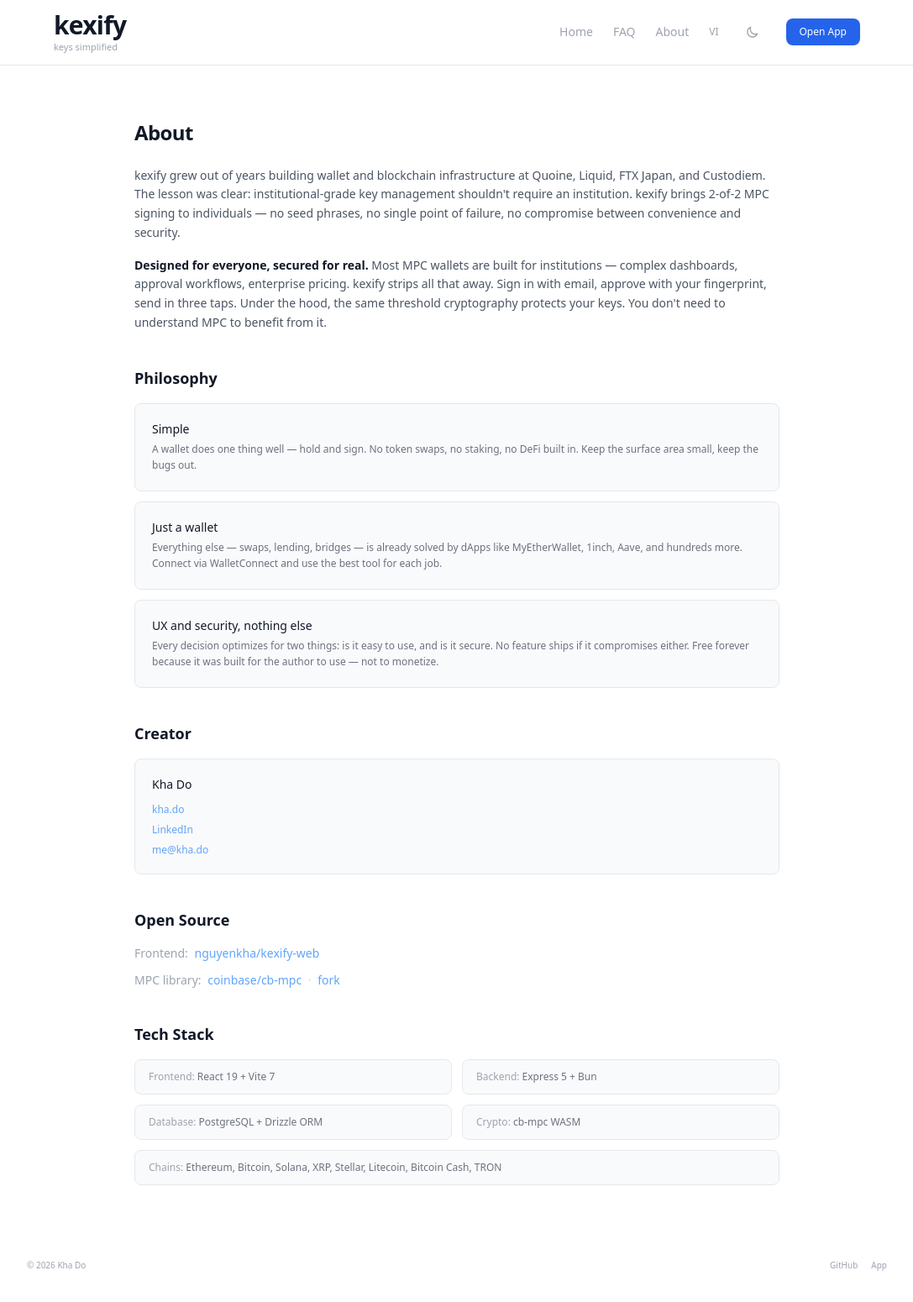
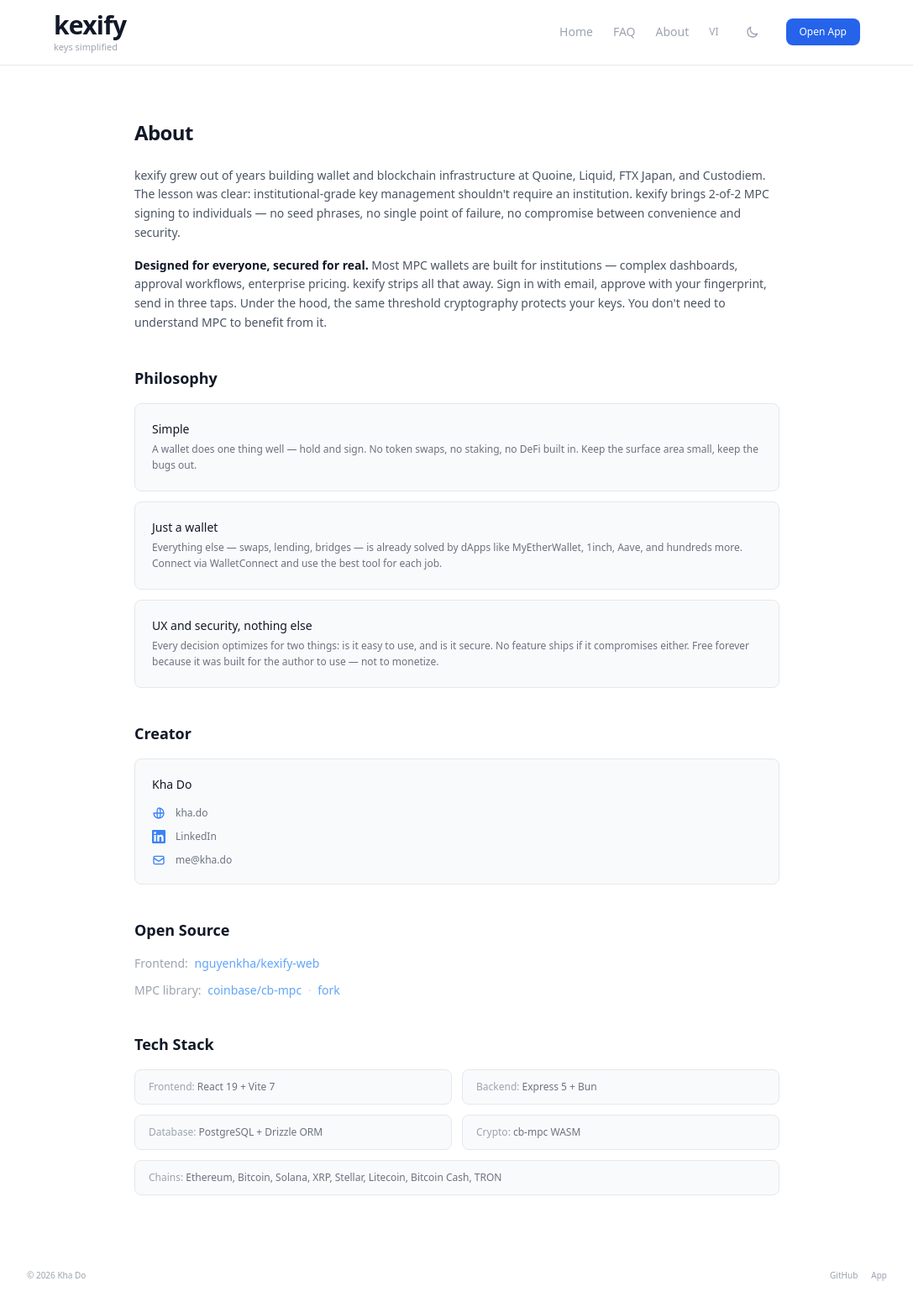
Before and after one commit to nguyenkha/kexify-home, a Jekyll site: the page built from about.html, in a window 1280 px wide. Shown: the whole page at 84% size, without its empty margins (96-1183 px from the left). Built offline with Jekyll 4.4.1, drawn with Linux system fonts in a browser that asks for light colours; nearby versions of some CDN libraries.

Commit message:
fix: add icons to creator contact links on about page

```diff
--- a/about.html
+++ b/about.html
@@ -40,11 +40,20 @@ title: About — kexify
     <div class="mb-10">
       <h2 class="text-lg font-semibold dark:text-white text-gray-900 mb-4">Creator</h2>
       <div class="bg-surface-secondary border border-border-primary rounded-lg p-5">
-        <h3 class="text-sm font-medium dark:text-white text-gray-900 mb-3">Kha Do</h3>
-        <div class="flex flex-col gap-2 text-xs dark:text-gray-400 text-gray-500">
-          <a href="https://kha.do/" class="text-blue-400 hover:text-blue-300 transition-colors">kha.do</a>
-          <a href="https://www.linkedin.com/in/khado/" class="text-blue-400 hover:text-blue-300 transition-colors">LinkedIn</a>
-          <a href="mailto:me@kha.do" class="text-blue-400 hover:text-blue-300 transition-colors">me@kha.do</a>
+        <h3 class="text-sm font-medium dark:text-white text-gray-900 mb-4">Kha Do</h3>
+        <div class="flex flex-col gap-3">
+          <a href="https://kha.do/" class="flex items-center gap-3 text-xs dark:text-gray-400 text-gray-500 hover:text-blue-400 transition-colors">
+            <svg class="w-4 h-4 flex-shrink-0 text-blue-500" fill="none" stroke="currentColor" viewBox="0 0 24 24"><path stroke-linecap="round" stroke-linejoin="round" stroke-width="2" d="M21 12a9 9 0 01-9 9m9-9a9 9 0 00-9-9m9 9H3m9 9a9 9 0 01-9-9m9 9c1.657 0 3-4.03 3-9s-1.343-9-3-9m0 18c-1.657 0-3-4.03-3-9s1.343-9 3-9"/></svg>
+            kha.do
+          </a>
+          <a href="https://www.linkedin.com/in/khado/" class="flex items-center gap-3 text-xs dark:text-gray-400 text-gray-500 hover:text-blue-400 transition-colors">
+            <svg class="w-4 h-4 flex-shrink-0 text-blue-500" viewBox="0 0 24 24" fill="currentColor"><path d="M20.447 20.452h-3.554v-5.569c0-1.328-.027-3.037-1.852-3.037-1.853 0-2.136 1.445-2.136 2.939v5.667H9.351V9h3.414v1.561h.046c.477-.9 1.637-1.85 3.37-1.85 3.601 0 4.267 2.37 4.267 5.455v6.286zM5.337 7.433a2.062 2.062 0 01-2.063-2.065 2.064 2.064 0 112.063 2.065zm1.782 13.019H3.555V9h3.564v11.452zM22.225 0H1.771C.792 0 0 .774 0 1.729v20.542C0 23.227.792 24 1.771 24h20.451C23.2 24 24 23.227 24 22.271V1.729C24 .774 23.2 0 22.222 0h.003z"/></svg>
+            LinkedIn
+          </a>
+          <a href="mailto:me@kha.do" class="flex items-center gap-3 text-xs dark:text-gray-400 text-gray-500 hover:text-blue-400 transition-colors">
+            <svg class="w-4 h-4 flex-shrink-0 text-blue-500" fill="none" stroke="currentColor" viewBox="0 0 24 24"><path stroke-linecap="round" stroke-linejoin="round" stroke-width="2" d="M3 8l7.89 5.26a2 2 0 002.22 0L21 8M5 19h14a2 2 0 002-2V7a2 2 0 00-2-2H5a2 2 0 00-2 2v10a2 2 0 002 2z"/></svg>
+            me@kha.do
+          </a>
         </div>
       </div>
     </div>
```
Also changed, not shown: vi/about.html (+14 -5 lines).
